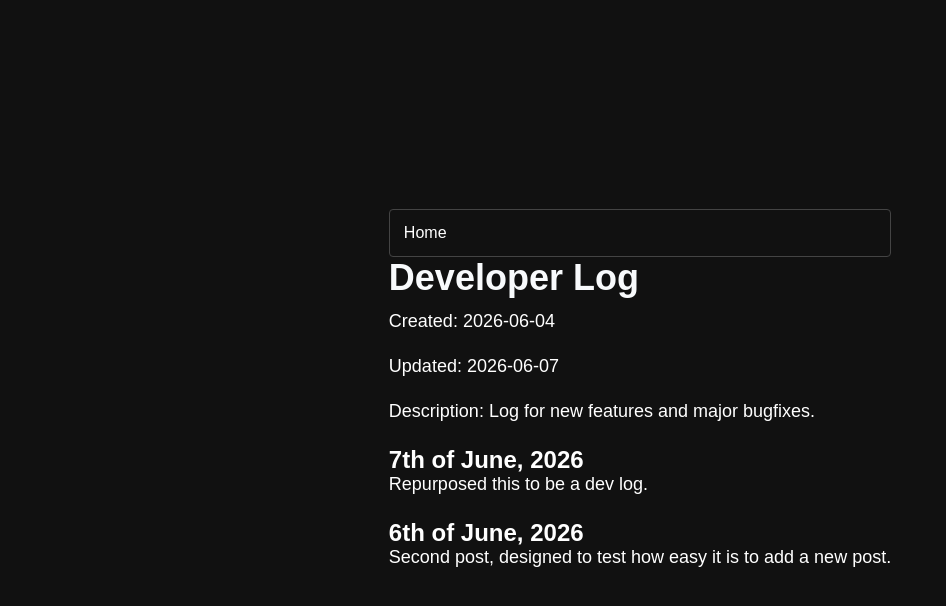
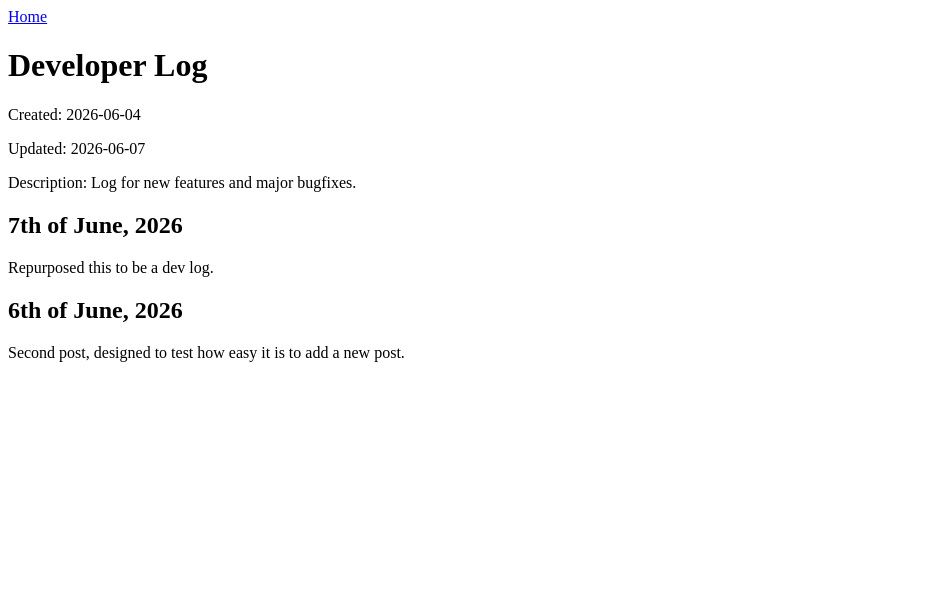
Before and after one commit to pshenvi/blog, a Flask app: page /dev in a window 1280 px wide. Shown: the top 606 px of the page, without its empty margins (0-946 px from the left). Run offline with Flask 3, Linux system fonts and the light colour scheme.

Commit message:
Disable styles

```diff
--- a/templates/index.html
+++ b/templates/index.html
@@ -5,12 +5,11 @@
     <meta charset="UTF-8">
     <meta name="viewport" content="width=device-width, initial-scale=1.0">
     <title>Pradyumna Shenvi's Blog</title>
-    <link rel="stylesheet" href="{{ url_for('static', filename='styles.css') }}"/>
 </head>
 
 <body>
 
-    <div class="sitemap">
+    <div>
 
         <h3>Click to View</h3>
 
--- a/templates/post.html
+++ b/templates/post.html
@@ -5,18 +5,17 @@
     <meta charset="UTF-8">
     <meta name="viewport" content="width=device-width, initial-scale=1.0">
     <title>{{ title }}</title>
-    <link rel="stylesheet" href="{{ url_for('static', filename='styles.css') }}" />
 </head>
 
 <body>
 
-    <div class="article-container">
+    <div>
 
         <nav>
             <a href="/">Home</a>
         </nav>
 
-        <div class="article-metadata">
+        <div>
             <h1>{{ title }}</h1>
 
             <p>Created: {{ date }}</p>
@@ -26,7 +25,7 @@
             <p>Description: {{ description }} </p>
         </div>
 
-        <div class="article_content">
+        <div>
             {{ content | safe }}
         </div>
 
```
